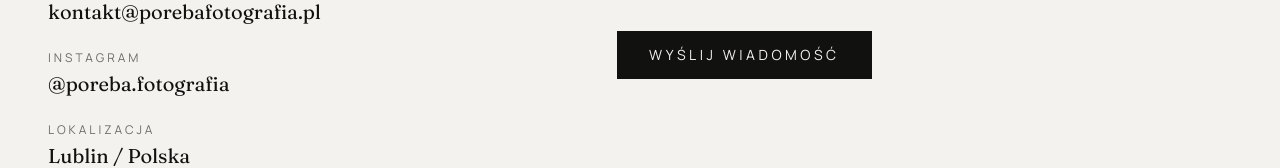
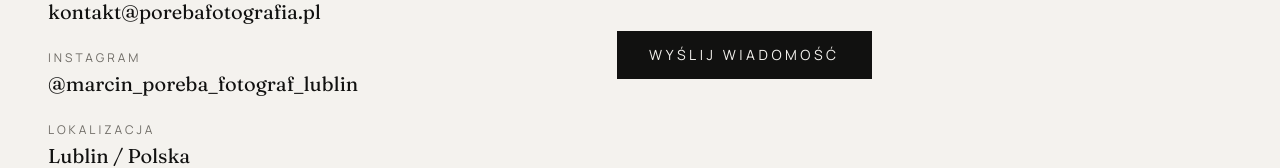
Before and after one commit to marcin-por95/POREBA-SITE, a Next.js app: page /kontakt in a window 1280 px wide. Shown: the part 546-714 px from the top of the page. Built offline with nearby package versions, Linux system fonts and the light colour scheme; no server answers.

Commit message:
Aktualizacja linku Instagram1

```diff
--- a/data/site.ts
+++ b/data/site.ts
@@ -15,7 +15,7 @@ export const site = {
   contact: {
     email: "kontakt@porebafotografia.pl",
     instagram: {
-      handle: "@poreba.fotografia",
+      handle: "@marcin_poreba_fotograf_lublin",
       url: "https://www.instagram.com/marcin_poreba_fotograf_lublin/",
     },
   },
```
